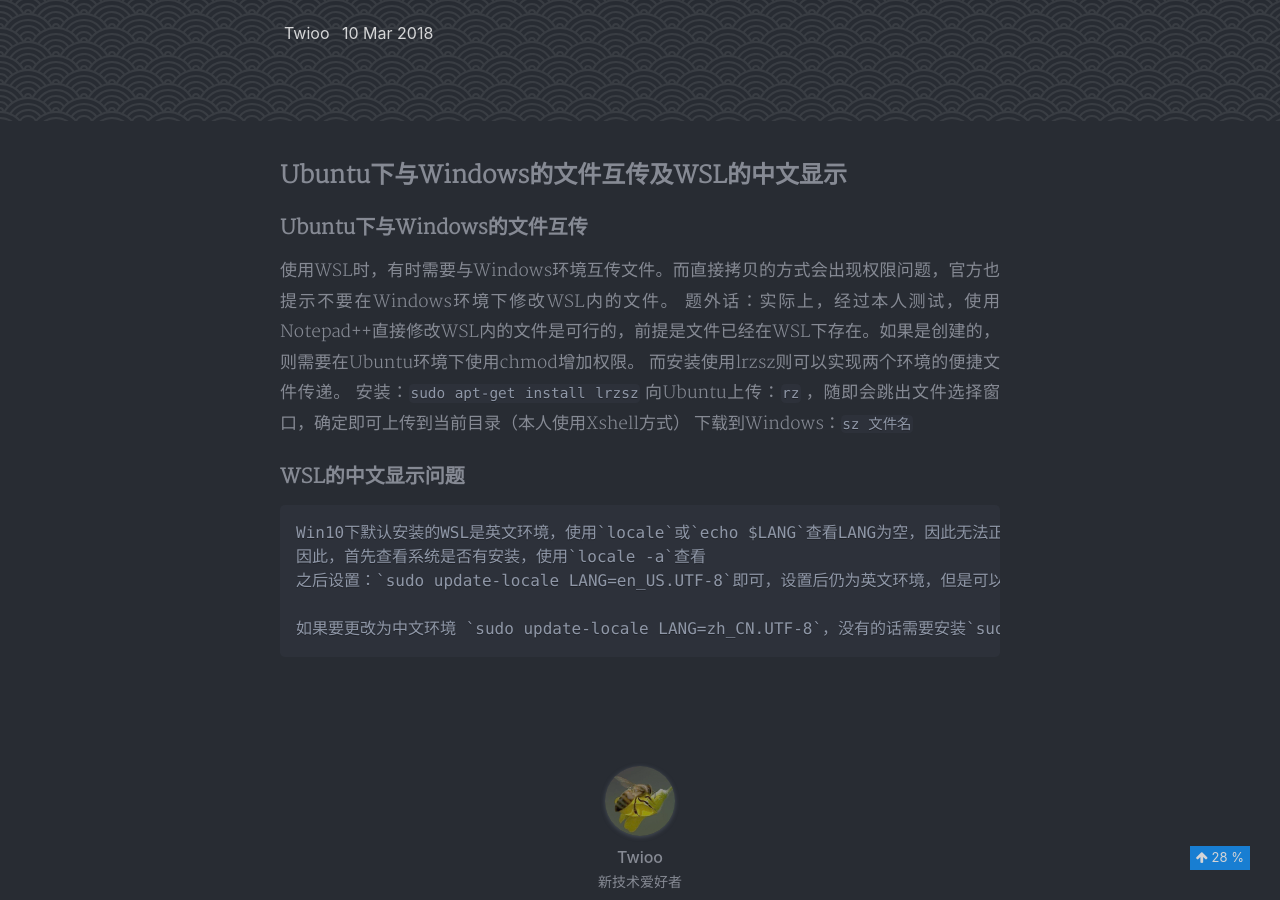
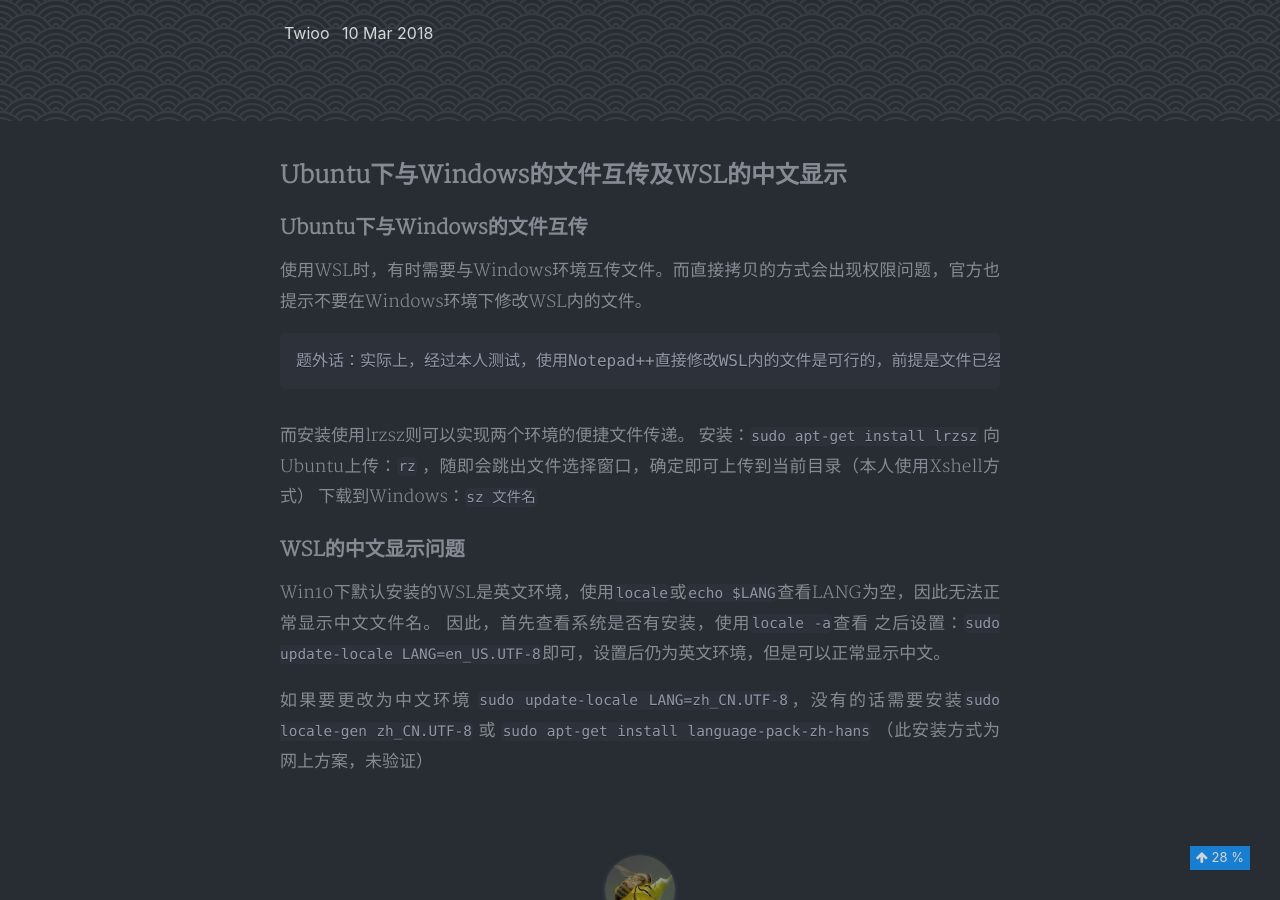
Before and after one commit to ghgds/ghgds.github.io, a Jekyll site: the page built from _posts/2018-03-10-wsl-trans-file-with-windows.md, in a window 1280 px wide and 900 px high, scrolled down 239 px. Built offline with Jekyll 4.4.1, drawn with Linux system fonts in a browser that asks for light colours; nearby versions of some CDN libraries; a style sheet for code colours, icons or effects is not loaded.

```diff
--- a/_posts/2018-03-10-wsl-trans-file-with-windows.md
+++ b/_posts/2018-03-10-wsl-trans-file-with-windows.md
@@ -9,16 +9,20 @@ tags: Ubuntu WSL
 ## Ubuntu下与Windows的文件互传及WSL的中文显示
 
 ### Ubuntu下与Windows的文件互传
+
 使用WSL时，有时需要与Windows环境互传文件。而直接拷贝的方式会出现权限问题，官方也提示不要在Windows环境下修改WSL内的文件。
+
     题外话：实际上，经过本人测试，使用Notepad++直接修改WSL内的文件是可行的，前提是文件已经在WSL下存在。如果是创建的，则需要在Ubuntu环境下使用chmod增加权限。
-    而安装使用lrzsz则可以实现两个环境的便捷文件传递。
-    安装：`sudo apt-get install lrzsz`
-    向Ubuntu上传：`rz` ，随即会跳出文件选择窗口，确定即可上传到当前目录（本人使用Xshell方式）
-    下载到Windows：`sz 文件名`
+
+而安装使用lrzsz则可以实现两个环境的便捷文件传递。
+安装：`sudo apt-get install lrzsz`
+向Ubuntu上传：`rz` ，随即会跳出文件选择窗口，确定即可上传到当前目录（本人使用Xshell方式）
+下载到Windows：`sz 文件名`
 
 ### WSL的中文显示问题
-    Win10下默认安装的WSL是英文环境，使用`locale`或`echo $LANG`查看LANG为空，因此无法正常显示中文文件名。
-    因此，首先查看系统是否有安装，使用`locale -a`查看
-    之后设置：`sudo update-locale LANG=en_US.UTF-8`即可，设置后仍为英文环境，但是可以正常显示中文。
 
-    如果要更改为中文环境 `sudo update-locale LANG=zh_CN.UTF-8`，没有的话需要安装`sudo locale-gen zh_CN.UTF-8` 或 `sudo apt-get install language-pack-zh-hans` （此安装方式为网上方案，未验证）
+Win10下默认安装的WSL是英文环境，使用`locale`或`echo $LANG`查看LANG为空，因此无法正常显示中文文件名。
+因此，首先查看系统是否有安装，使用`locale -a`查看
+之后设置：`sudo update-locale LANG=en_US.UTF-8`即可，设置后仍为英文环境，但是可以正常显示中文。
+
+如果要更改为中文环境 `sudo update-locale LANG=zh_CN.UTF-8`，没有的话需要安装`sudo locale-gen zh_CN.UTF-8` 或 `sudo apt-get install language-pack-zh-hans` （此安装方式为网上方案，未验证）
```
